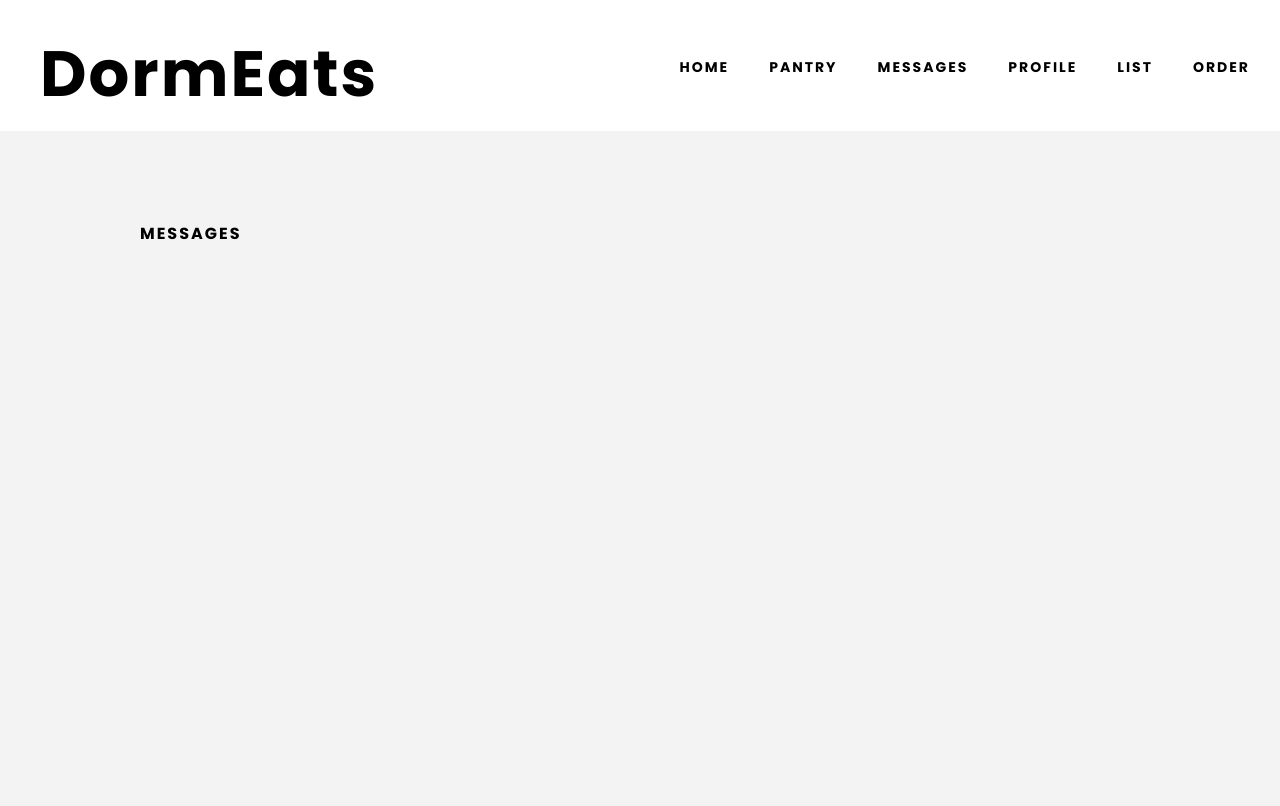
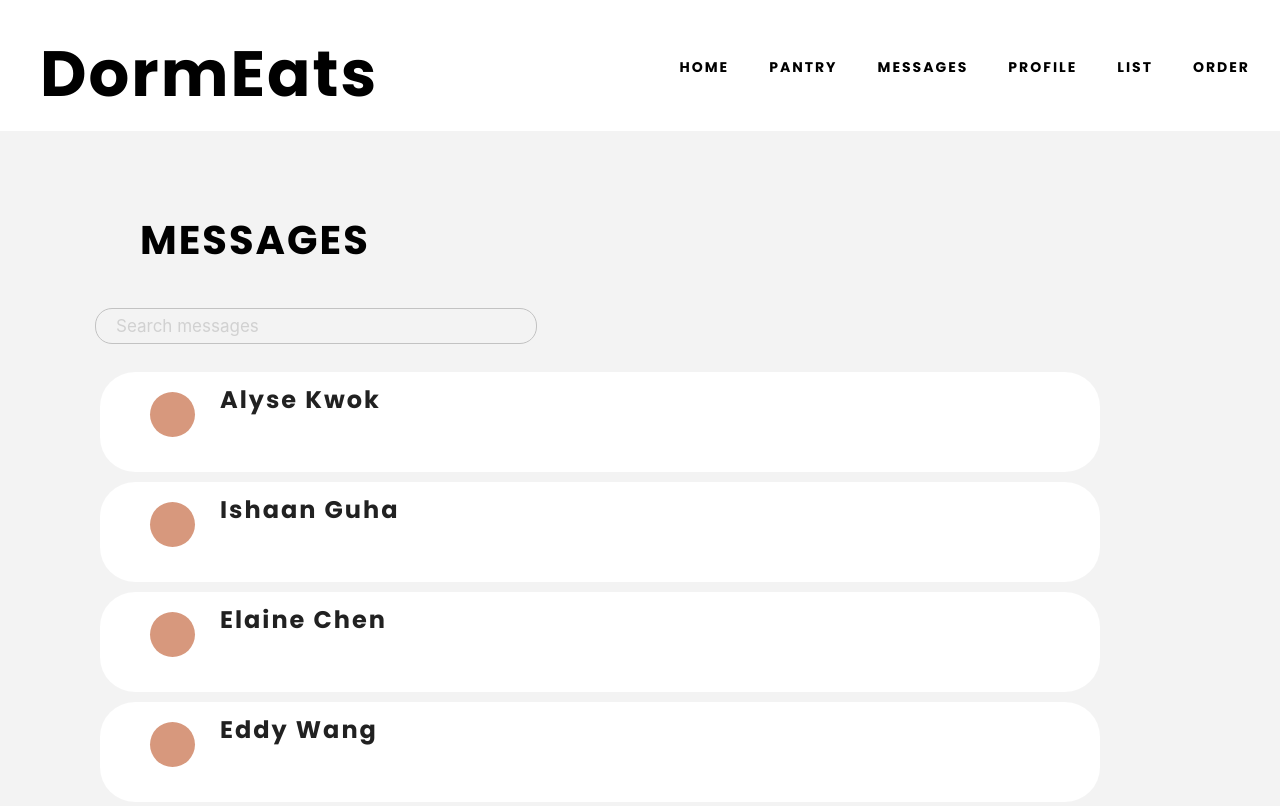
Before and after one commit to alysekwok/hackgt21, a React (Create React App) app in the folder client/: page /messages in a window 1280 px wide. Shown: the top 806 px of the page. Built offline with nearby package versions, Linux system fonts and the light colour scheme.

Commit message:
FINAL CHANGES

```diff
--- a/client/src/components/customers/Messages.js
+++ b/client/src/components/customers/Messages.js
@@ -7,7 +7,29 @@ const Messages = () => {
         <div class = "messages-page" >
             <div>
                 <h3 class = "message-header">MESSAGES</h3>
+                </div>
+             <div class = "search-bar-over" id = "search-container">
+            <input id="search-bar" placeholder="Search messages"/>
+        </div>
+        <div class = "list">
+            <div class = "chatEntry">
+            <div class = "profile-placeholder"></div>
+            <div><h5 class = "name">Alyse Kwok</h5></div>
             </div>
+            <div class = "chatEntry">
+            <div class = "profile-placeholder"></div>
+            <h5 class = "name">Ishaan Guha</h5>
+                 </div>
+            <div class = "chatEntry">
+            <div class = "profile-placeholder"></div>
+            <h5 class = "name">Elaine Chen</h5> </div>
+
+            <div class = "chatEntry">
+            <div class = "profile-placeholder"></div>
+            <h5 class = "name">Eddy Wang</h5></div>
+         </div>
+
+
         </div>
     )
 }
--- a/client/src/components/customers/Order.js
+++ b/client/src/components/customers/Order.js
@@ -5,7 +5,16 @@ import './css/Order.css';
 const Order = () => {
     return (
         <div class = "order-page" >
-        <h1 class = "order-header">ORDER NOW</h1>
+        <div><h1 class = "order-header">ORDER NOW</h1></div>
+        <div class = "orderGrid">
+            <div class = "orderEntry"> </div>
+            <div class = "orderEntry"> </div>
+            <div class = "orderEntry"> </div>
+            <div class = "orderEntry"> </div>
+            <div class = "orderEntry"> </div>
+            <div class = "orderEntry"> </div>
+            </div>
+
         <h1 class = "order-header">REQUEST</h1>
 
 
--- a/client/src/components/customers/css/Messages.css
+++ b/client/src/components/customers/css/Messages.css
@@ -5,9 +5,66 @@
     padding-top: 70px;
     display: flex;
     flex-direction: column;
+
 }
 
 .message-header {
     margin-left: 100px;
     letter-spacing: 2px;
+    font-size: 5vmin;
 }
+
+#search-bar {
+    height: 34px;
+    font-size: 17px;
+    border-radius: 17px;
+
+    border: 1px solid #C2C2C2;
+    width: 90%;
+    max-width:400px;
+    padding-left: 20px;
+    padding-right: 20px;
+    margin-top:30px;
+    margin-left: 95px;
+}
+#search-bar:hover,
+#search-bar:focus{
+    box-shadow: 0px 0px 5px #C2C2C2;
+}
+
+.list {
+    margin-top: 20px;
+    display: flex;
+    flex-direction: column;
+    margin-left: 100px;
+    row-gap: 10px;
+
+}
+
+.chatEntry {
+    background-color: white;
+    width: 1000px;
+    height: 100px;
+    border-radius: 35px;
+    display: flex;
+    flex-direction: row;
+
+}
+
+.name {
+    margin-left:25px;
+    line-height: 1;
+    font-weight: bold;
+    letter-spacing: 2px;
+    font-family: 'Poppins', sans-serif;
+    font-size: 3vmin;
+}
+
+.profile-placeholder {
+    margin-top: 20px;
+    width: 45px;
+    height: 45px;
+    background: #D7987D;
+    margin-left: 50px;
+    border-radius: 35px;
+}
--- a/client/src/components/customers/css/Order.css
+++ b/client/src/components/customers/css/Order.css
@@ -1,9 +1,34 @@
 .order-page {
-    background-color: white;
-    height: 700px;
+    background-color:#F3F3F3;
+    height: 1000px;
     width: auto;
     padding-top: 70px;
+    display: flex;
+    flex-direction: column;
+
 }
 .order-header {
     text-align: center;
 }
+.orderGrid {
+    margin-top: 30px;
+    display: grid;
+    grid-template-columns: repeat(3, 3fr);
+    gap: 20px 25px;
+    align-self: center;
+    justify-content: center;
+
+}
+
+.orderEntry {
+    padding: 20px;
+    column-gap: 5px;
+    row-gap: 5px;
+    background-color: white;
+    width: 350px;
+    height: 250px;
+    border-radius: 10px;
+    text-align: center;
+    margin-left: 5px;
+    overflow: auto;
+}
```
